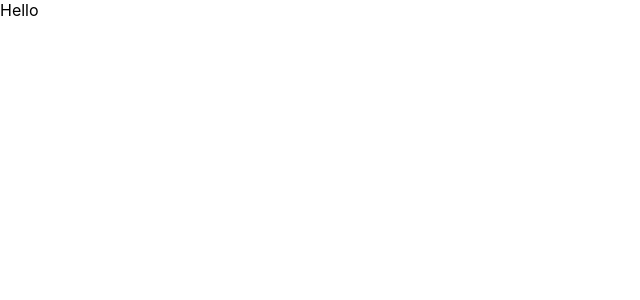
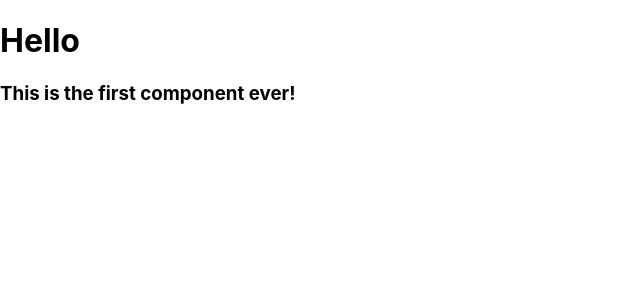
Before and after one commit to LEEHyokyun/ReactComponent, a React (Create React App) app: page / in a window 1280 px wide. Shown: the top 300 px of the page, without its empty margins (0-640 px from the left). Built offline with nearby package versions, Linux system fonts and the light colour scheme.

Commit message:
component import/ export, caution for naming

```diff
--- a/src/App.js
+++ b/src/App.js
@@ -1,10 +1,13 @@
-import logo from './logo.svg';
+import React from 'react'
 import './App.css';
+import Component1 from './component1';
 
 function App() {
+
   return (
     <div>
-      Hello
+      <h1>Hello</h1>
+      <Component1/>
     </div>
   );
 }
--- a/src/component1.js
+++ b/src/component1.js
@@ -1,9 +1,11 @@
-import react from 'react'
+import React from 'react'
 
-function foo() {
+function Component1(){
+
     return(
         <h3>This is the first component ever!</h3>
     )
+
 }
 
-export default foo
+export default Component1
--- a/src/index.js
+++ b/src/index.js
@@ -2,7 +2,6 @@ import React from 'react';
 import ReactDOM from 'react-dom';
 import './index.css';
 import App from './App';
-import foo from './component1'
 import reportWebVitals from './reportWebVitals';
 
 ReactDOM.render(
```
